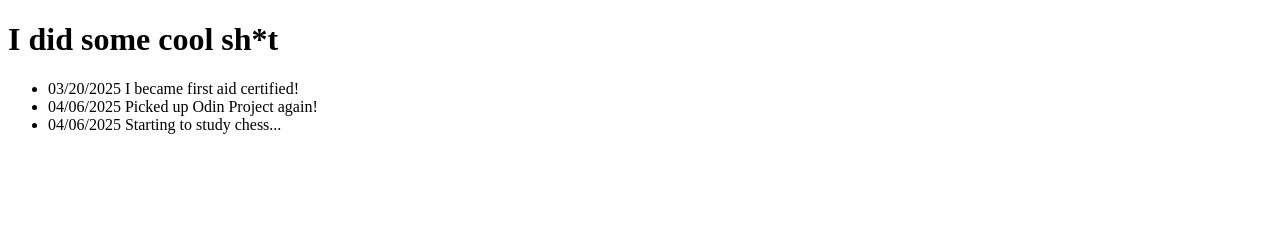
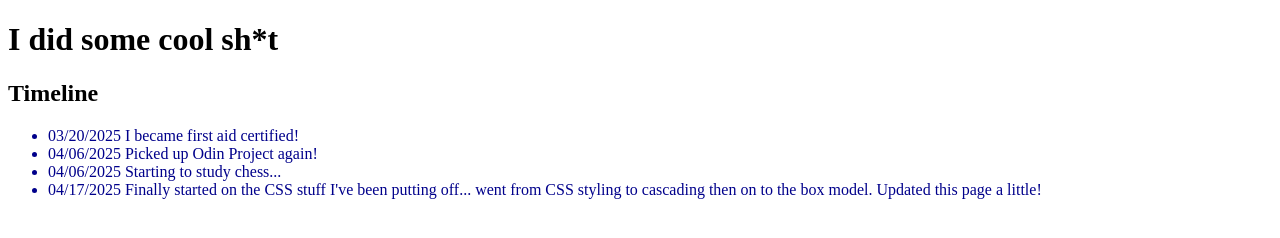
Before and after one commit to FaintheartedFox/FaintheartedFox.github.io, a plain HTML site: page index.html in a window 1280 px wide. Drawn offline with Linux system fonts and the light colour scheme.

Commit message:
Content update

```diff
--- a/index.html
+++ b/index.html
@@ -3,13 +3,16 @@
   <head>
     <meta charset="UTF-8">
     <title>Fainthearted Fox's Page</title>
+    <link rel="stylesheet" href="style.css">
   </head>
   <h1>I did some cool sh*t</h1></h1>
     <body>
+      <h2>Timeline</h2>
       <ul>
         <li>03/20/2025 I became first aid certified!</li>
         <li>04/06/2025 Picked up Odin Project again!</li>
         <li>04/06/2025 Starting to study chess...</li>
+        <li>04/17/2025 Finally started on the CSS stuff I've been putting off... went from CSS styling to cascading then on to the box model. Updated this page a little!</li>
       </ul>
     </body>
 </html>
--- /dev/null
+++ b/style.css
@@ -0,0 +1,3 @@
+li {
+    color: darkblue;
+}
```
